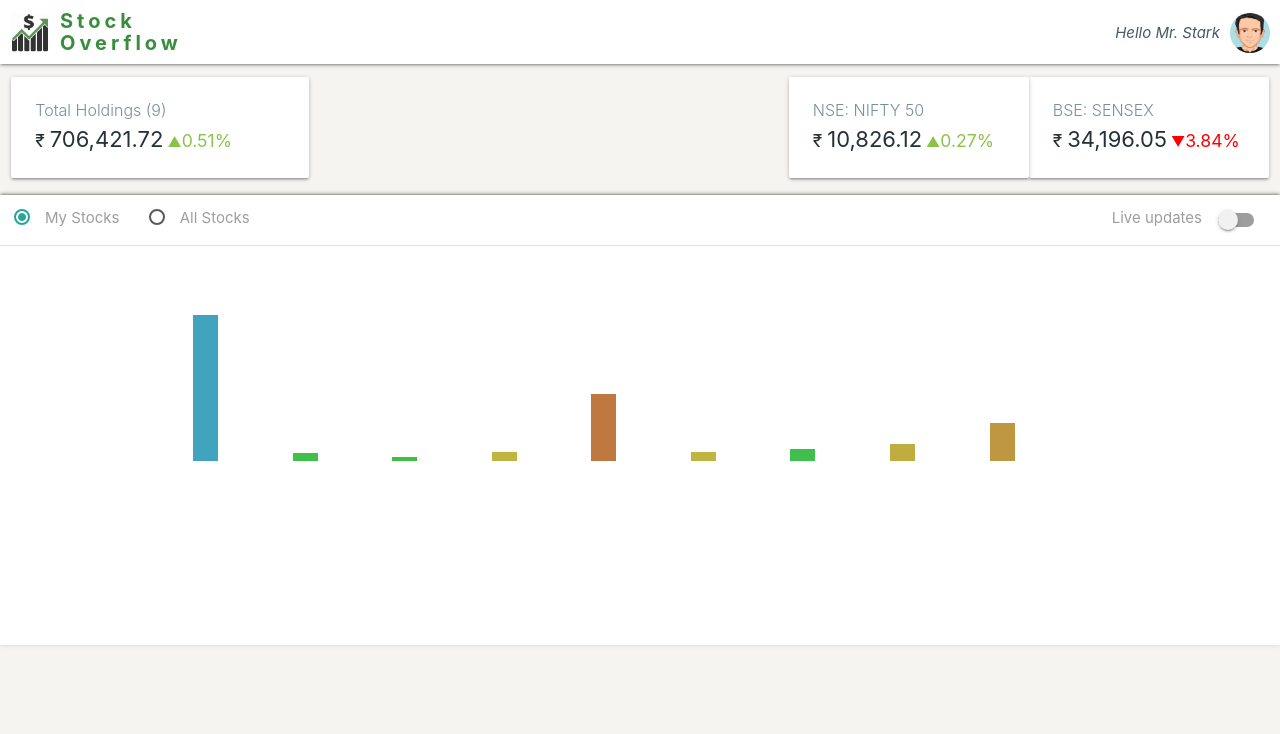
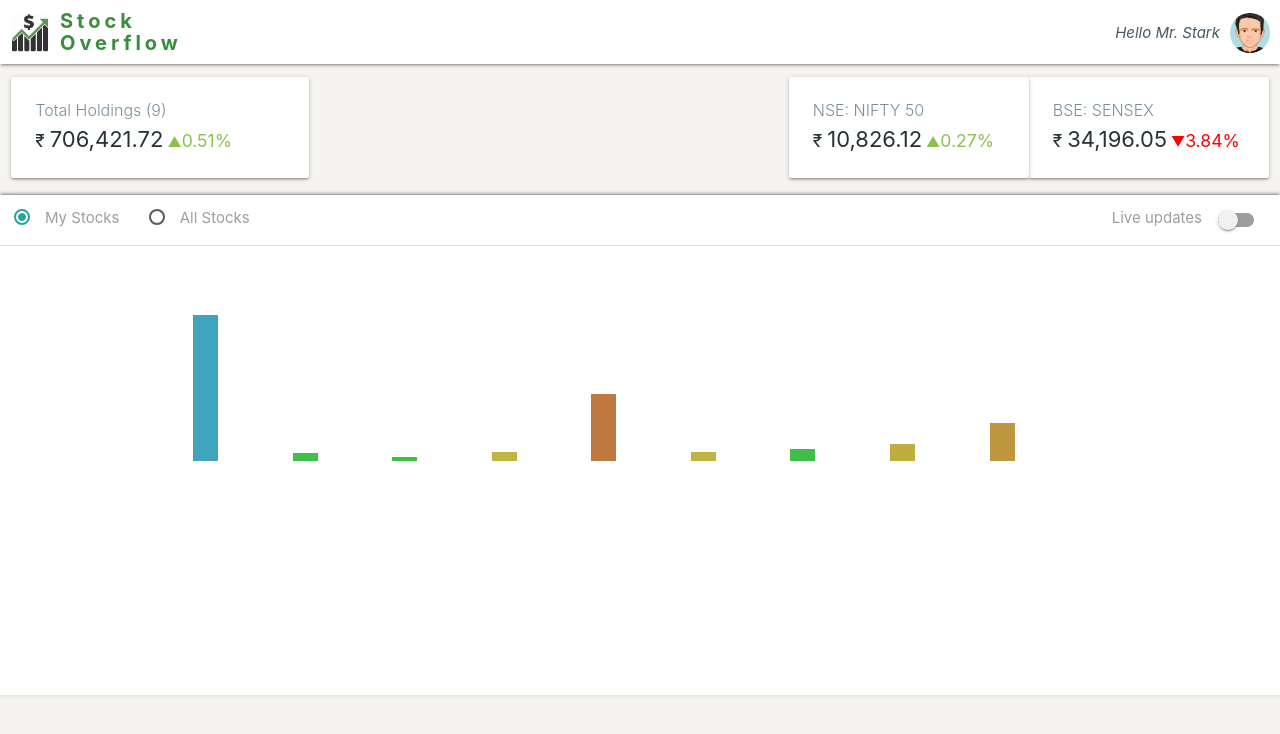
Before and after one commit to viral-sh/stock-overflow, a React (Create React App) app: page / in a window 1280 px wide. Shown: the top 734 px of the page. Built offline with nearby package versions, Linux system fonts and the light colour scheme.

Commit message:
css fixes

```diff
--- a/src/App.css
+++ b/src/App.css
@@ -101,7 +101,7 @@
 
 .stock-component {
   background: white;
-  min-height: 450px;
+  min-height: 500px;
   box-shadow: 0 -2px 2px 0 rgba(0, 0, 0, 0.14),
     0 -3px 1px -2px rgba(0, 0, 0, 0.12), 0 -1px 5px 0 rgba(0, 0, 0, 0.2);
 }
```
